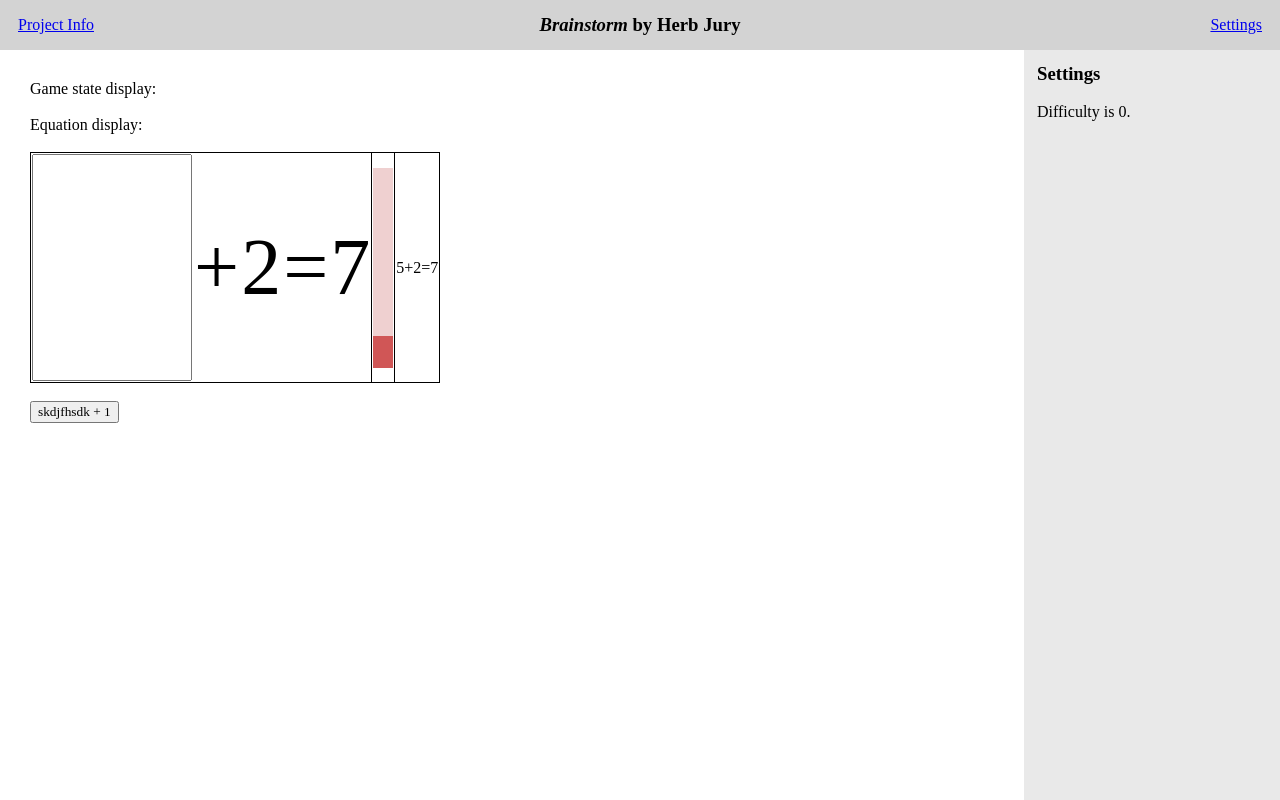
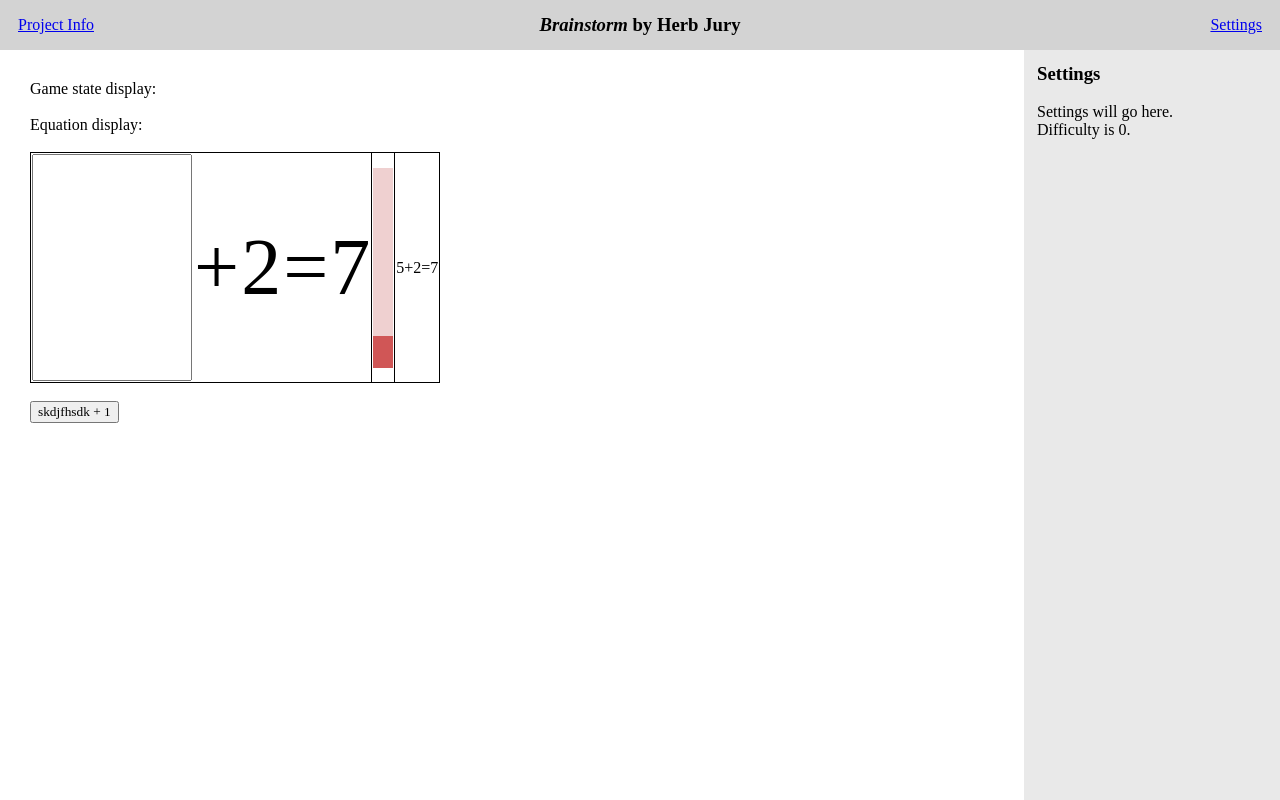
Before and after one commit to MrMugwump/BrainstormComp225, a Next.js app: page / in a window 1280 px wide. Both pictures are taken after a click on the link "Settings". Built offline with nearby package versions, Linux system fonts and the light colour scheme.

Commit message:
updated settings text

```diff
--- a/src/app/settings.tsx
+++ b/src/app/settings.tsx
@@ -10,6 +10,8 @@ const SettingsMenu = ({difficulty}:any) => (
                 <tr>
                 <td className="settingsMenuBox">
                     <h3>Settings</h3>
+                    <br/>
+                    Settings will go here.
                     <br/>
                     Difficulty is {difficulty}. <br/>
                 </td>
```
